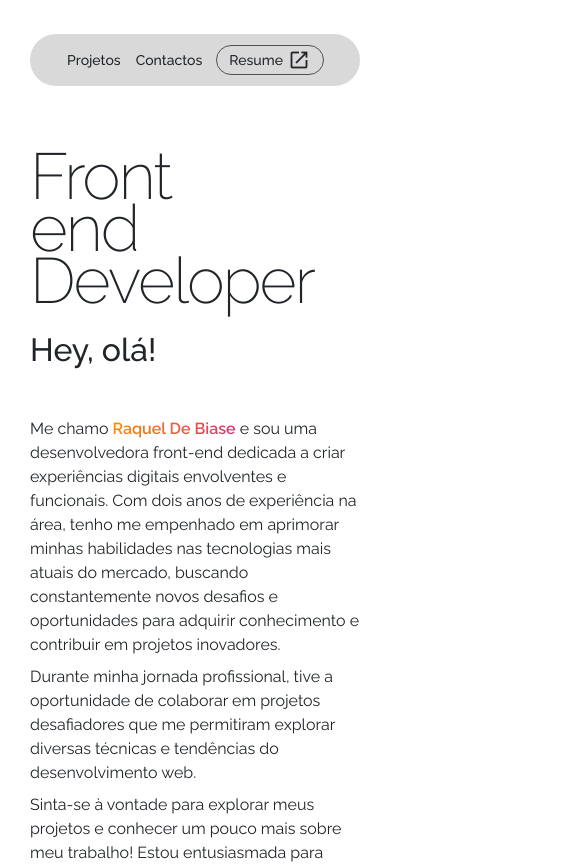
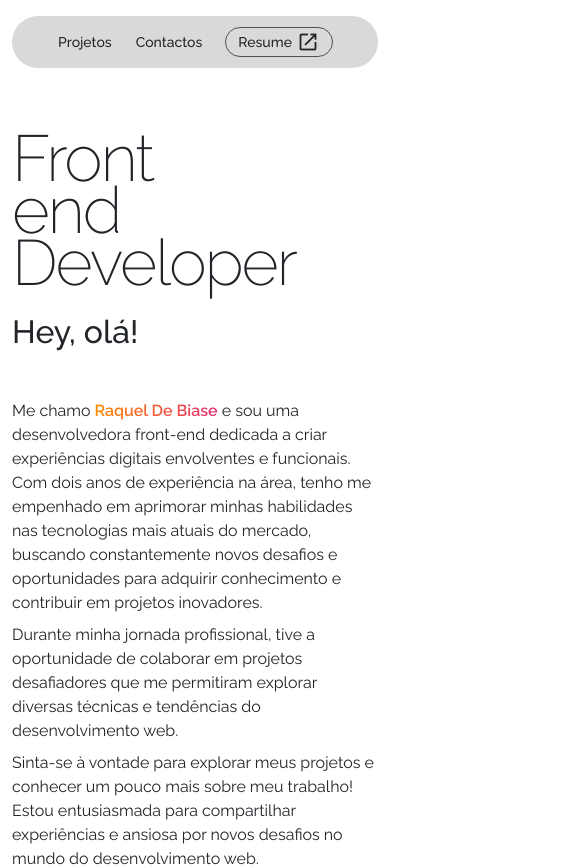
Before and after one commit to raqueldebiase/MeuWebsite, an Angular app: page / in a window 390 px wide. Shown: the top 867 px of the page, 585 px wide, since content can reach past the window. Built offline with nearby package versions, Linux system fonts and the light colour scheme.

Commit message:
fix padding media 400

```diff
--- a/src/app/app.component.css
+++ b/src/app/app.component.css
@@ -1,6 +1,6 @@
 
 @media  screen and (max-width: 400px) {
-  main {
+  content {
     padding: 18px;
   }
 }
--- a/src/styles.css
+++ b/src/styles.css
@@ -17,12 +17,6 @@
   'GRAD' 0,
   'opsz' 14
 }
-
-
-
-
-
-
 
   html {
     scroll-behavior: smooth;
```
